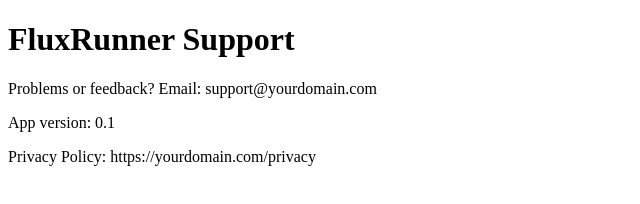
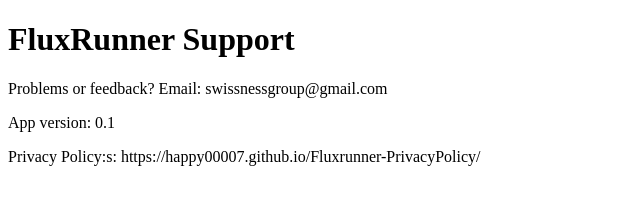
Before and after one commit to happy00007/fluxrunner-support, a plain HTML site: page index.html in a window 1280 px wide. Shown: the whole page, without its empty margins (0-640 px from the left). Drawn offline with Linux system fonts and the light colour scheme.

Commit message:
change email Address and Add privacy policy link

```diff
--- a/index.html
+++ b/index.html
@@ -6,8 +6,8 @@
 </head>
 <body>
   <h1>FluxRunner Support</h1>
-  <p>Problems or feedback? Email: support@yourdomain.com</p>
+  <p>Problems or feedback? Email: swissnessgroup@gmail.com</p>
   <p>App version: 0.1</p>
-  <p>Privacy Policy: https://yourdomain.com/privacy</p>
+  <p>Privacy Policy:s:  https://happy00007.github.io/Fluxrunner-PrivacyPolicy/</p>
 </body>
 </html>
```
